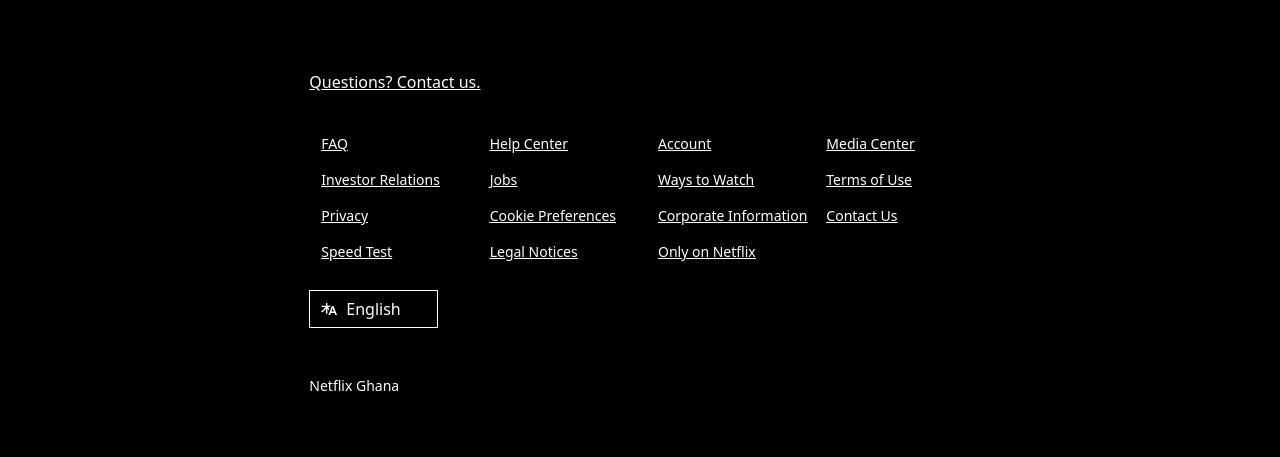
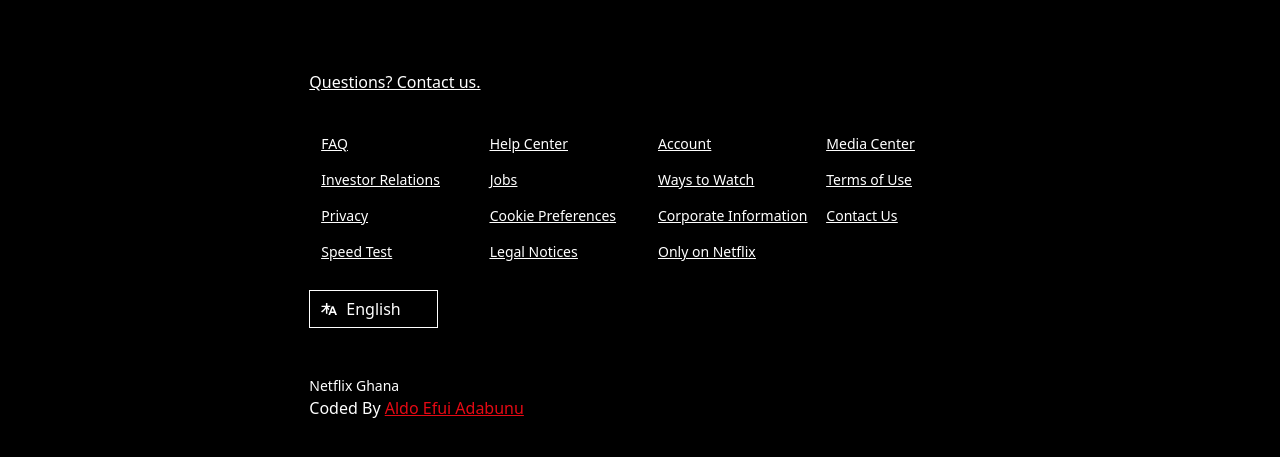
Before and after one commit to KwakuAldo/NetflixClone, a website: page index.html in a window 1280 px wide. Shown: the part 2677-3134 px from the top of the page. Drawn offline with Linux system fonts and the light colour scheme.

Commit message:
add attribution to footer

```diff
--- a/index.html
+++ b/index.html
@@ -372,6 +372,7 @@
                 </div>
             </div>
         </div>
+        <span>Coded By <a href="https://github.com/KwakuAldo" class="text-netflixRed underline" target="_blank">Aldo Efui Adabunu</a></span>
     </footer>
     <script src="/script/index.js"></script>
 </body>
```
Also changed, not shown: src/output.css.
